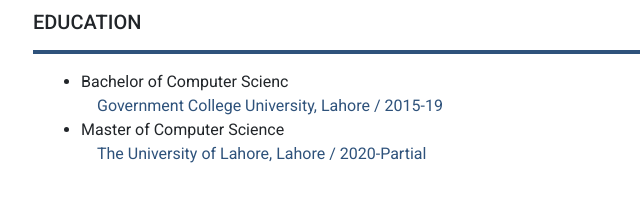
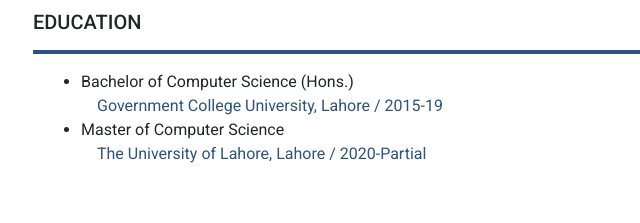
Before and after one commit to rizwan3d/rizwan3d, a plain HTML site: page index.html in a window 1280 px wide. Shown: the part 4315-4538 px from the top of the page, 65-705 px from the left. Drawn offline with nearby package versions, Linux system fonts and the light colour scheme; no server answers.

Commit message:
Fix: Education

```diff
--- a/index.html
+++ b/index.html
@@ -404,7 +404,7 @@
                             <h5 class="text-bold text-uppercase">Education</h5>
                             <hr class="bg-primary big-line" size />
                             <ul class="ms-3">
-                                <li>Bachelor of Computer Scienc<br /><span class="text-primary mx-3">Government College
+                                <li>Bachelor of Computer Science (Hons.)<br /><span class="text-primary mx-3">Government College
                                         University, Lahore /
                                         2015-19 </span></li>
                                 <li>Master of Computer Science<br /><span class="text-primary mx-3">The University of
```
